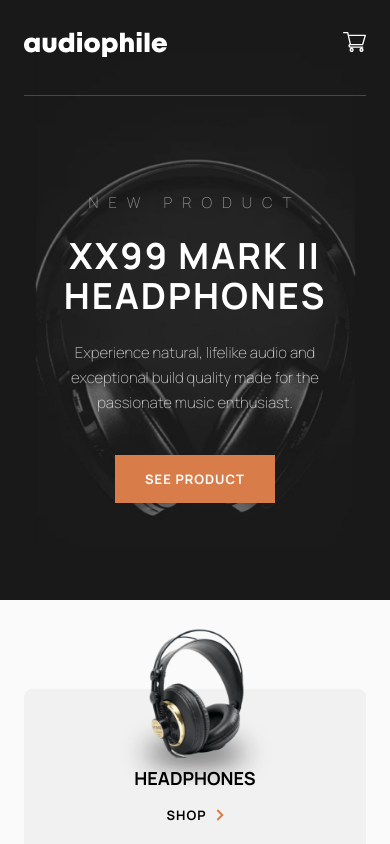
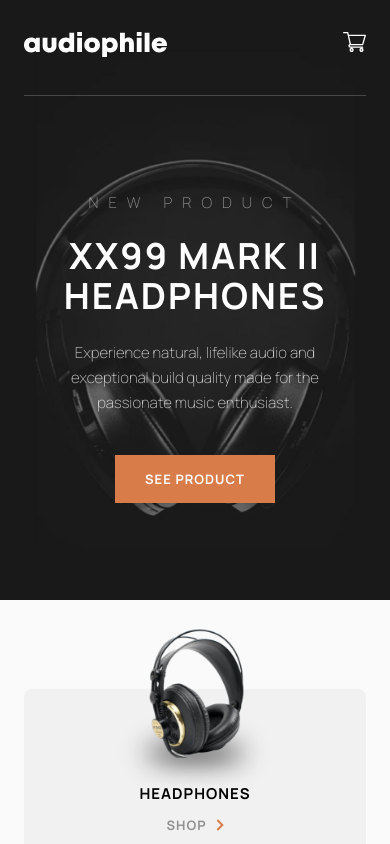
Before and after one commit to Junjiequan/audiophile-ecommerce-website, a React (Create React App) app: page /#/ in a window 390 px wide. Shown: the top 844 px of the page. Built offline with nearby package versions, Linux system fonts and the light colour scheme.

Commit message:
banner & productList font-size for mobile fixed - Home page done (without mobile nav)

```diff
--- a/src/Constants.js
+++ b/src/Constants.js
@@ -65,7 +65,7 @@ export const FONT={
     menutitle:`
         font-size:1.8rem;
         font-weight:700;
-        letter-spacing:.12;
+        letter-spacing:.1rem;
         text-transform:uppercase;
     `
 }
--- a/src/GlobalBtn.js
+++ b/src/GlobalBtn.js
@@ -158,8 +158,10 @@ export const GlobalArrowBtn = Styled.button`
     &:before{
         position:absolute;
         content:attr(data-text);
+        opacity:0.4;
         left:0;
-        transition: color ${TRANSITION.easeFast};
+        color:${COLORS.black};
+        transition: all ${TRANSITION.ease};
     }
     &:after{
         content:url(${arrowIcon});
@@ -169,7 +171,8 @@ export const GlobalArrowBtn = Styled.button`
         align-items:center;
         height:100%;
     };
-    ${ProductListItem}:hover &{
+    ${ProductListItem}:hover &:before{
+        opacity:1;
         color:${COLORS.brownDark};
     }
     &:focus-visible{
--- a/src/components/Banner/BannerElements.js
+++ b/src/components/Banner/BannerElements.js
@@ -37,6 +37,10 @@ export const BannerInfo = Styled.div`
 
 export const BannerH2 = Styled.h2`
     margin-bottom:3.2rem;
+    @media screen and ${DEVICE.sm}{
+        font-size:2.8rem;
+        line-height:3.8rem;
+    }
 `
 export const BannerSpan = Styled.span`
     color:${COLORS.brownDark};
--- a/src/components/ProductList/ProductListElements.js
+++ b/src/components/ProductList/ProductListElements.js
@@ -73,6 +73,7 @@ export const ProductListItem = Styled(LinkR)`
         }
     }
     @media screen and ${DEVICE.sm}{
+        padding-bottom:2rem;
         min-height:16.5rem;
         &:nth-child(2){
             margin:8rem 0;
@@ -91,4 +92,8 @@ export const ProductTitle = Styled.span`
     pointer-events:none;
     margin-bottom:1.5rem;
     ${FONT.menutitle};
+    @media screen and ${DEVICE.sm}{
+        margin-bottom:1rem;
+        font-size:1.5rem;
+    }
 `
```
